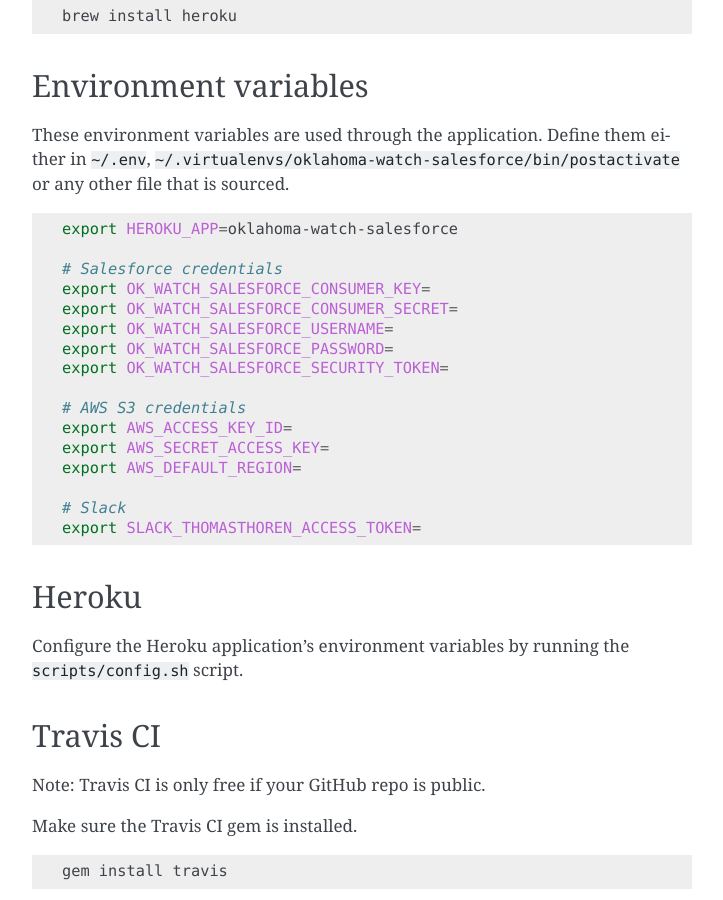
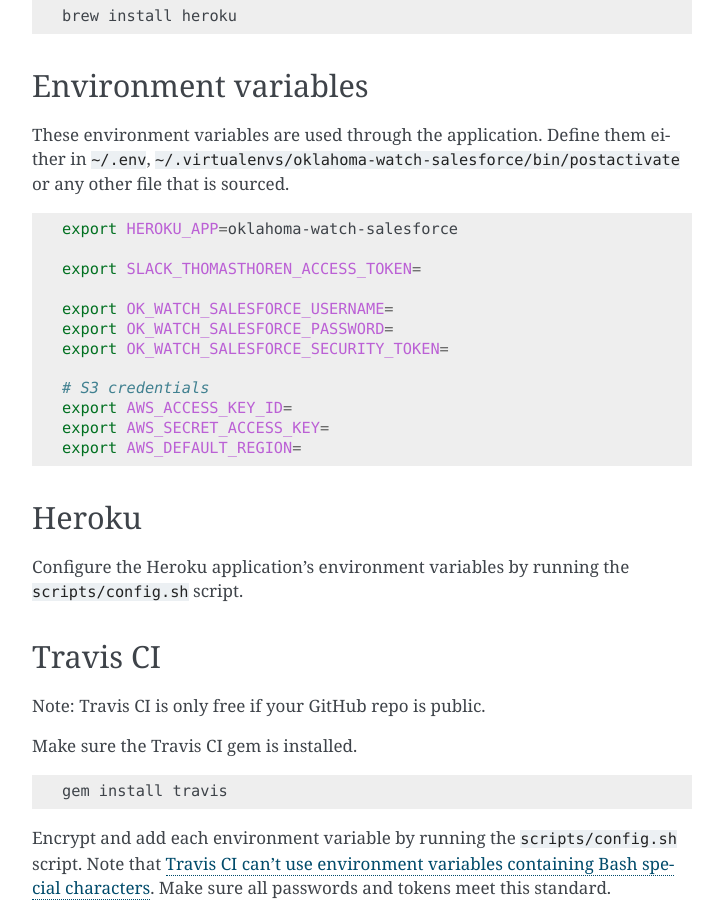
Before and after one commit to ThomasThoren/oklahoma-watch-salesforce, a Sphinx documentation site: the page built from docs/setup.rst, in a window 1280 px wide and 900 px high, scrolled down 624 px. Shown: the whole window, without its empty margins (388-1111 px from the left). Built offline with Sphinx 7.4.7, drawn with Linux system fonts in a browser that asks for light colours.

Commit message:
Remove unnecessary environment variables.

```diff
--- a/docs/setup.rst
+++ b/docs/setup.rst
@@ -42,20 +42,16 @@
 
     export HEROKU_APP=oklahoma-watch-salesforce
 
-    # Salesforce credentials
-    export OK_WATCH_SALESFORCE_CONSUMER_KEY=
-    export OK_WATCH_SALESFORCE_CONSUMER_SECRET=
+    export SLACK_THOMASTHOREN_ACCESS_TOKEN=
+
     export OK_WATCH_SALESFORCE_USERNAME=
     export OK_WATCH_SALESFORCE_PASSWORD=
     export OK_WATCH_SALESFORCE_SECURITY_TOKEN=
 
-    # AWS S3 credentials
+    # S3 credentials
     export AWS_ACCESS_KEY_ID=
     export AWS_SECRET_ACCESS_KEY=
     export AWS_DEFAULT_REGION=
-
-    # Slack
-    export SLACK_THOMASTHOREN_ACCESS_TOKEN=
 
 Heroku
 ------
```
Also changed, not shown: 7 other files.
